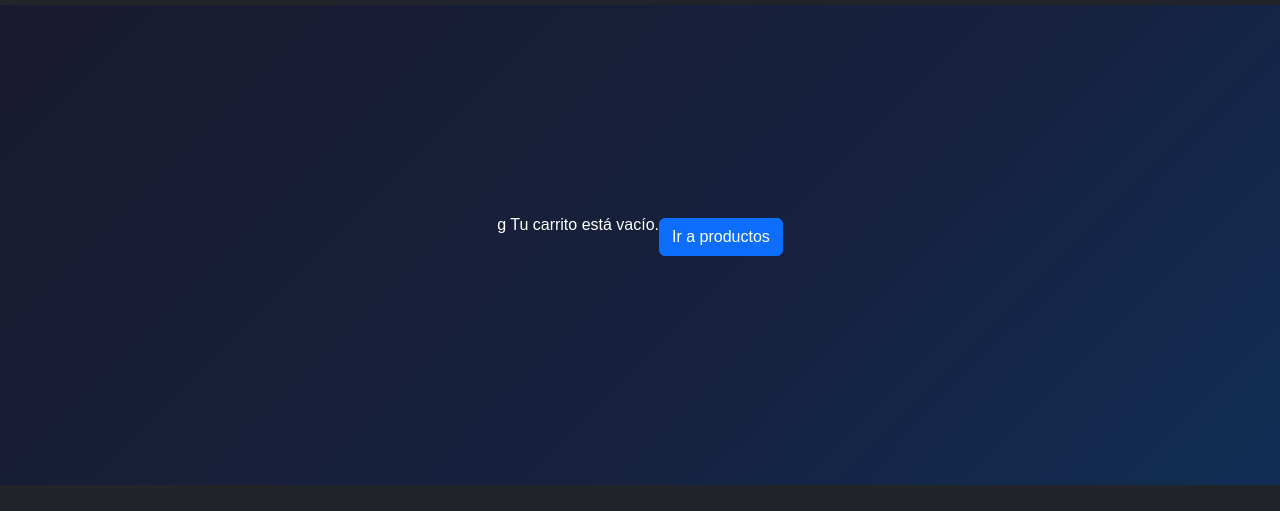
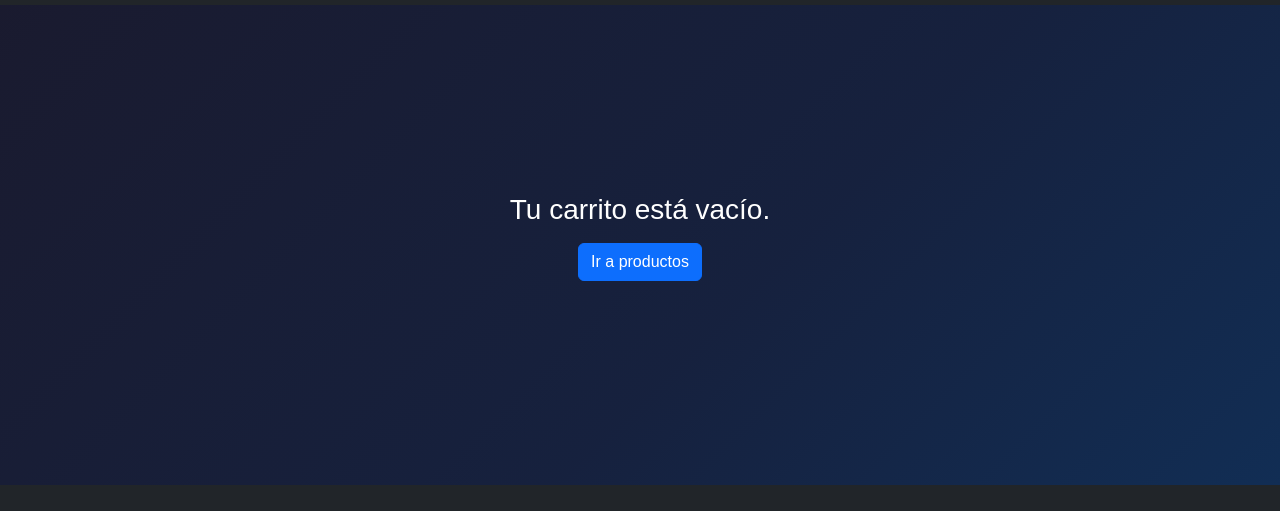
Before and after one commit to wh01s17/ecommerce-frontend-m2, a plain HTML site: page cart.html in a window 1280 px wide. Shown: the part 63-574 px from the top of the page. Drawn offline with nearby package versions, Linux system fonts and the light colour scheme.

Commit message:
added favicon and some cart-details design tweaks

```diff
--- a/assets/js/cart-details.js
+++ b/assets/js/cart-details.js
@@ -14,14 +14,11 @@ function renderCart() {
 
     if (cartItems.length === 0) {
         container.innerHTML = `
-            <div id="cart-empty" class="container d-flex align-items-center justify-content-center">
-g                    Tu carrito está vacío.
-                    <br />
-                    <br />
-                    <a href="/products.html" class="btn btn-primary">
-                        Ir a productos
-                    </a>
-                </div>
+            <div id="cart-empty" class="container d-flex flex-column align-items-center justify-content-center text-center">
+                <h3 class="mb-3">Tu carrito está vacío.</h3>
+                <a href="/products.html" class="btn btn-primary">
+                    Ir a productos
+                </a>
             </div>
         `;
         return;
--- a/cart.html
+++ b/cart.html
@@ -22,6 +22,7 @@
             referrerpolicy="no-referrer"
         />
         <link rel="stylesheet" href="assets/css/style.css" />
+        <link rel="icon" href="assets/img/ui/favicon.png" sizes="any" />
     </head>
     <body class="gradient">
         <div id="navbar"></div>
```
Also changed, not shown: details.html (+1 -0 lines), index.html (+1 -0 lines), products.html (+1 -0 lines), assets/img/ui/favicon.png (added).
